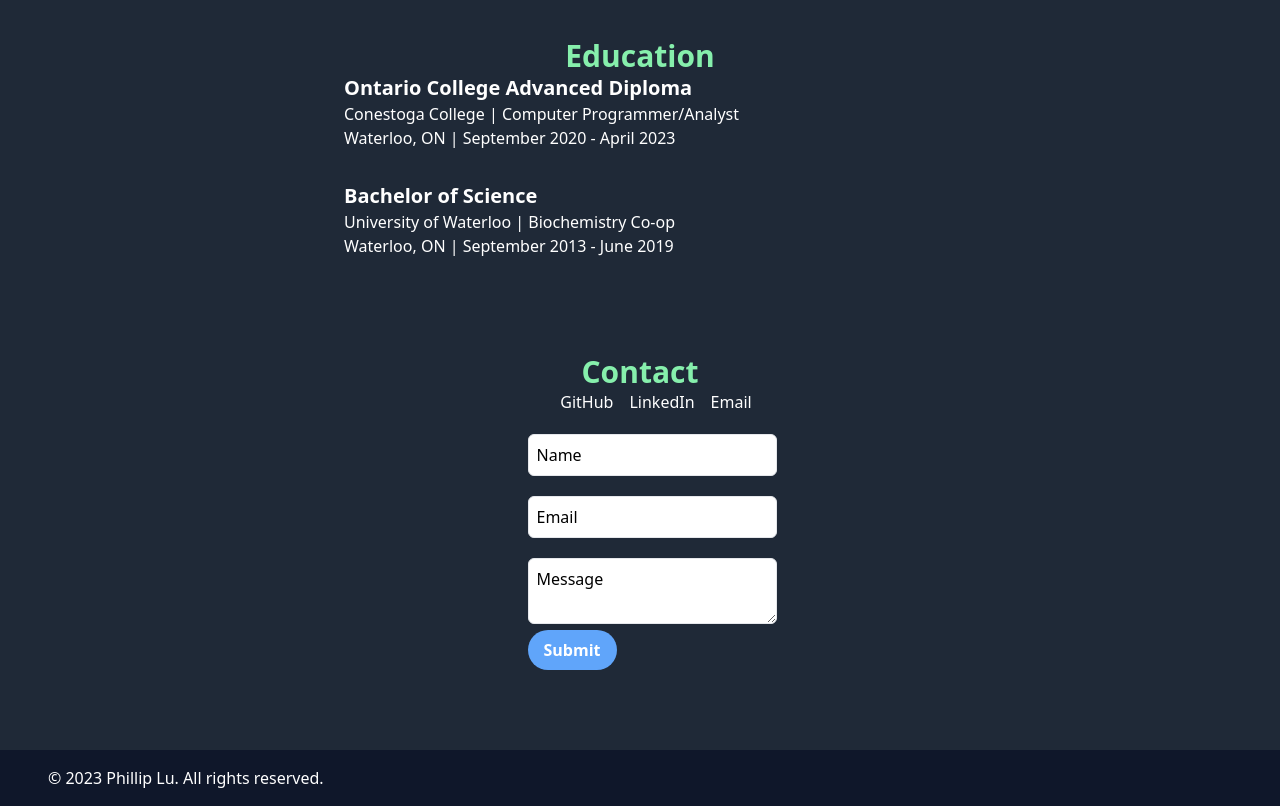
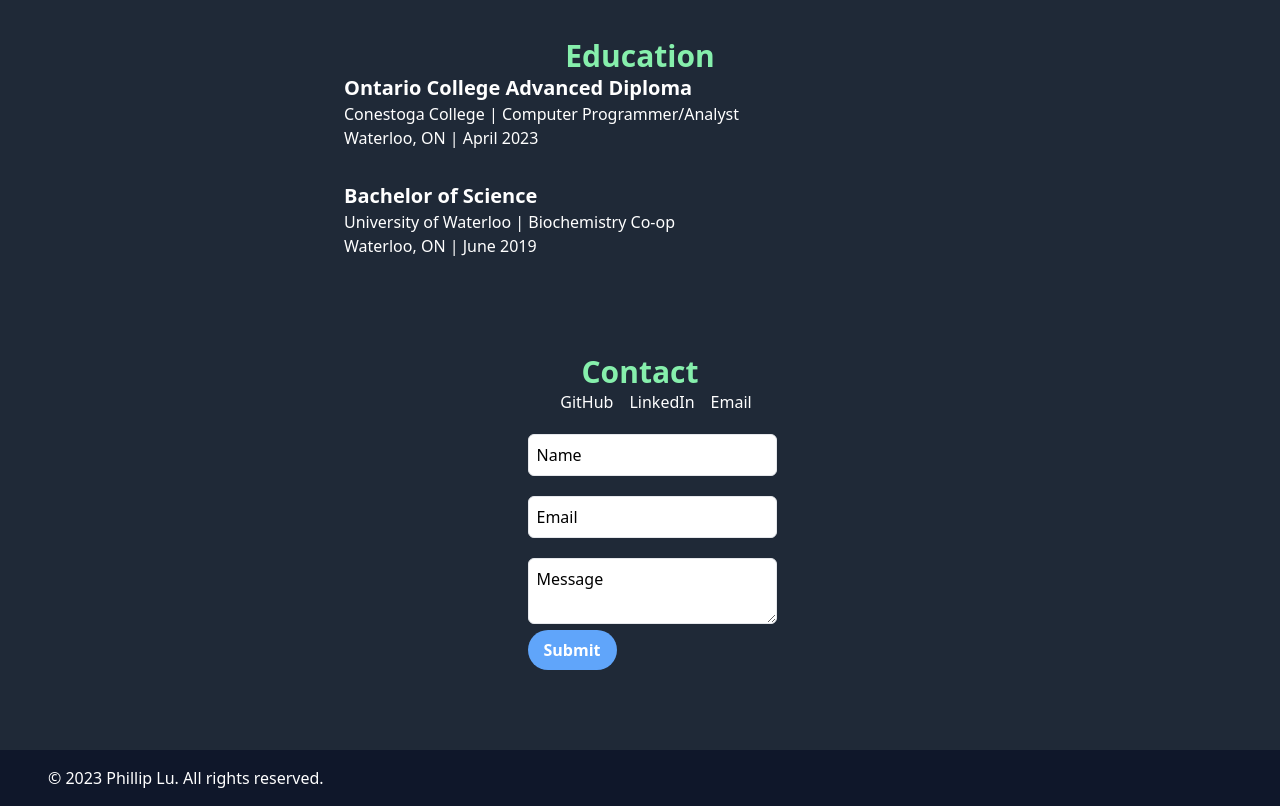
Before and after one commit to flanfy/ResumeWebsite, a React (Vite) app: page / in a window 1280 px wide. Shown: the part 2160-2966 px from the top of the page. Built offline with nearby package versions, Linux system fonts and the light colour scheme; a web font is replaced by a local one.

Commit message:
edited education

```diff
--- a/src/data.js
+++ b/src/data.js
@@ -105,13 +105,13 @@ export const IMAGES = [
       program: "Computer Programmer/Analyst",
       degree: "Ontario College Advanced Diploma",
       location: "Waterloo, ON",
-      date: "September 2020 - April 2023",
+      date: "April 2023",
     },
     {
       school: "University of Waterloo",
       program: "Biochemistry Co-op",
       degree: "Bachelor of Science",
       location: "Waterloo, ON",
-      date: "September 2013 - June 2019",
+      date: "June 2019",
     },
   ]
```
